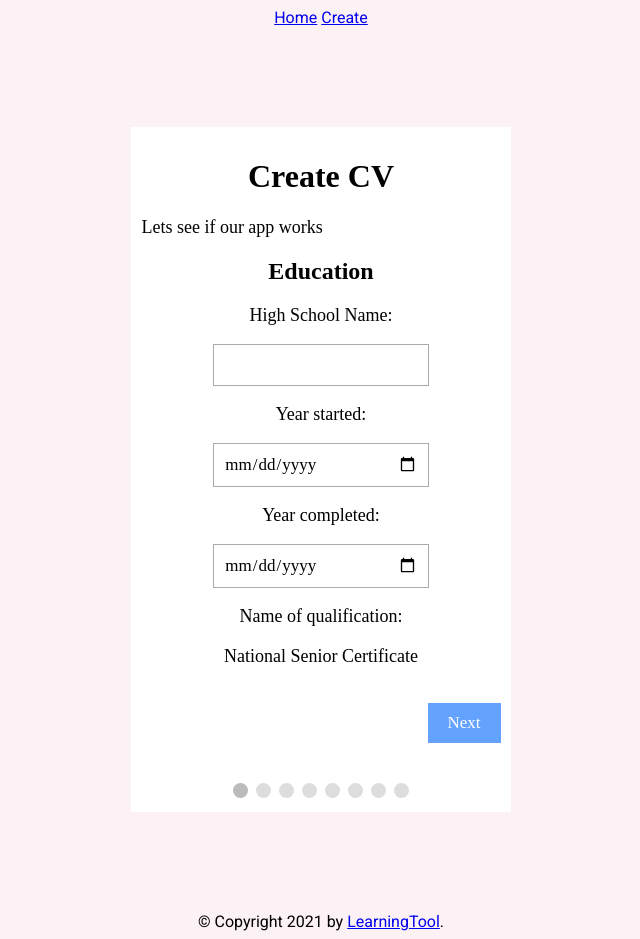
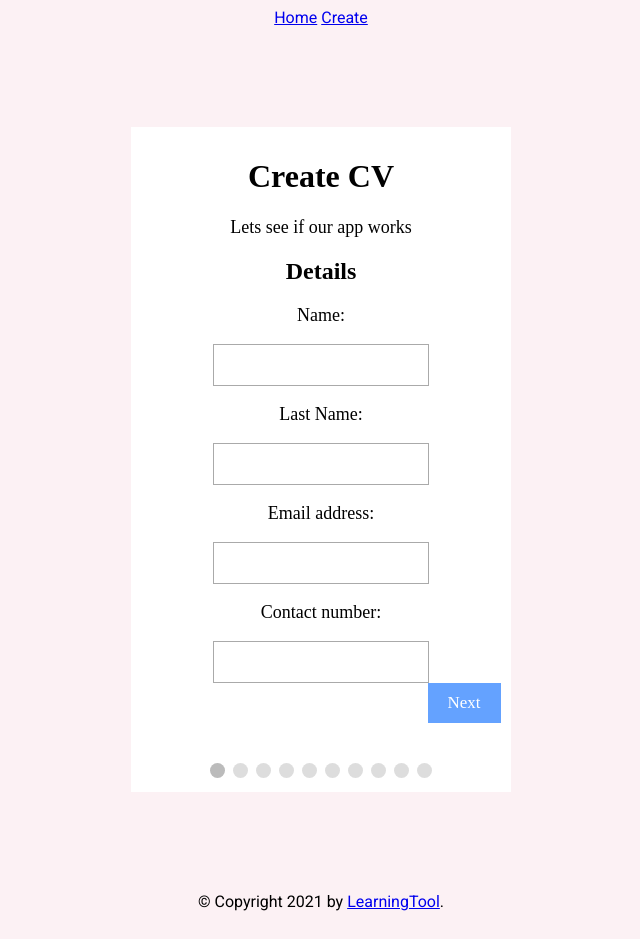
Before and after one commit to TonyMudau/cv_project, a Flask app: page /create1.html in a window 1280 px wide. Shown: the whole page, without its empty margins (319-959 px from the left). After the commit the page ends 911 px from the top, so only its background shows below. Run offline with Flask 2, Linux system fonts and the light colour scheme.

Commit message:
from neo2

```diff
--- a/app.py
+++ b/app.py
@@ -65,6 +65,33 @@ def create_cv():
     except:
         sql = ''
 ##Interpersonal skills
+    try:
+        Teamwork = request.form['-Teamwork']
+    except:
+        Teamwork = ''
+    try:
+        V_t = request.form['Verbal & written communication']
+    except:
+         V_t = ''
+    try:
+        Dependability = request.form['Dependability']
+    except:
+        Dependability  = ''
+    try:
+        Responsibility = request.form['Responsibility']
+    except:
+        Responsibility = ''
+    try:
+        Empathy = request.form['Empathy']
+    except:
+        Empathy = ''
+    try:
+        negotiator = request.form['negotiator']
+    except:
+        negotiator = ''
+
+
+
 
 ##Education
     #high school
@@ -72,9 +99,28 @@ def create_cv():
     Start_HS = request.form['start_HS_year']
     finish_HS = request.form['finish_HS_year']
 
+    #Uni/college
+    start_college_year = request.form['start_college_year']
+    finish_college_year = request.form['finish_college_year']
+    college_name = request.form['college_name']
+    qualification = request.form['qualification']
 
-##Certificates
+##Skills you are interested in
 
+
+
+##Online Certificates
+    #Certificate 1
+    cert_name = request.form['cert_name']
+    site = request.form['site']
+    cert_date = request.form['cert_name']
+    cert_id = request.form['cert_id']
+
+##Other Skills
+    other_skill1 =  request.form['other_skill1']
+    other_skill2 =  request.form['other_skill2']
+    other_skill3 =  request.form['other_skill3']
+    other_skill4 =  request.form['other_skill4']
 ##Work experience
 
 ##References
@@ -93,7 +139,7 @@ def create_cv():
             self.cell(66)
             # Title
             if self.page_no() == 1:
-                self.cell(30, 20, f'{name} {last_name}', border=False, ln=1)
+                self.cell(30, 20, f'{last_name} {last_name}', border=False, ln=1)
             else:
                 self.cell(30,20," ")
             # Line break
@@ -158,57 +204,59 @@ Residential Area:               {street}, {suburb}, {city}, {province}""")
     pdf.heading('About me')
     pdf.lines(21,92,190,92)
     pdf.paragraph(f"""I am an honest and hard-working individual who believes in quality work, continuous learning and sharing
-information. I am interested in learning data science, big-data, mechine learning, user experience and digital marketing. My life goal is to contribute to education and financial
+information. I am interested in learning {learning1}, {learning2} and {learning3}. My life goal is to contribute to education and financial
 innovation in Africa. I currently code using {html} {css} {python} {java}""")
 ##Education
     pdf.heading('Education')
     #pdf.lines(21,124,190,124)
     pdf.paragraph(f"""{Start_HS} - {finish_HS}                                                                                     National Senior Certificate
                                                                                                               School: {HS_name}""")
-    pdf.paragraph(f"""{Start_HS} - {finish_HS}                                                                            National Senior Certificate
-                                                                                                              School: {HS_name}""")
+    pdf.paragraph(f"""{start_college_year} - {finish_college_year}                                                                           {qualification}
+                                                                                                              School: {college_name}""")
 ##Certificates
     pdf.heading('Online Certificates')
-    pdf.paragraph(f"""2013-2016                                                                                     National Senior Certificate
-                                                                                                       School: St Francis College""")
-    pdf.paragraph(f"""2017-2021                                                                                     Bachelor of Economics Honours
-                                                                                                       Rhodes University""")
+    pdf.paragraph(f"""   {cert_name}
+    Completed: {cert_date}
+    ID:   {cert_id}  """)
 ##Skills
     pdf.heading(f"""Skills""")
     #pdf.lines(21,170,190,170)
+
+##Interpersonal skills
+    pdf.paragraph(f"""Interperonal Skills                                                                       - {Teamwork}
+                                                                                                                - {V_t}
+                                                                                                                - {Dependability}
+                                                                                                                - {Responsibility}
+                                                                                                                - {Empathy}
+                                                                                                                - {negotiator}""")
 ##Computer skills
-    pdf.paragraph(f"""Computer Skills                                                                   - {javascript}
-                                                                                                        - {html}
-                                                                                                        - {css}
-                                                                                                        - {python}
-                                                                                                        - {java}
-                                                                                                        - {sql}""")
-##Interpersonal skills
-    pdf.paragraph(f"""Interperonal Skills                                                                       - Good communicator
-                                                                                                                - Planner
-                                                                                                                - Alert""")
+    pdf.paragraph(f"""Computer Skills                                                                           - {javascript}
+                                                                                                                - {html}
+                                                                                                                - {css}
+                                                                                                                - {python}
+                                                                                                                - {java}
+                                                                                                                - {sql}""")
 ##Other skills
-    pdf.paragraph(f"""Computer Skills                                                                   - {javascript}
-                                                                                                        - {html}
-                                                                                                        - {css}
-                                                                                                        - {python}
-                                                                                                        - {java}
-                                                                                                        - {sql}""")
+    pdf.paragraph(f"""Other Skills                                                                              - {other_skill1}
+                                                                                                                - {other_skill2}
+                                                                                                                - {other_skill3}
+                                                                                                                - {other_skill4}
+                                                                                                                        """)
 ##Work experience
     pdf.heading('Work Experience')
     #pdf.lines(21,124,190,124)
-    pdf.paragraph(f"""2019-2018                                                                   - Tutor
-                                                                                                        - {html}
-                                                                                                        - {css}
-                                                                                                        - {python}
-                                                                                                        - {java}
-                                                                                                        - {sql}""")
-    pdf.paragraph(f"""2019-2018                                                                   - Tutor
-                                                                                                        - {html}
-                                                                                                        - {css}
-                                                                                                        - {python}
-                                                                                                        - {java}
-                                                                                                        - {sql}""")
+    pdf.paragraph(f"""2019-2018                                                                                 - Tutor
+                                                                                                                - {html}
+                                                                                                                - {css}
+                                                                                                                - {python}
+                                                                                                                - {java}
+                                                                                                                - {sql}""")
+    pdf.paragraph(f"""2019-2018                                                                                 - Tutor
+                                                                                                                - {html}
+                                                                                                                - {css}
+                                                                                                                - {python}
+                                                                                                                - {java}
+                                                                                                                - {sql}""")
 ##Volunteering
     pdf.heading('Volunteering')
     #pdf.lines(21,124,190,124)
@@ -216,10 +264,10 @@ innovation in Africa. I currently code using {html} {css} {python} {java}""")
                                                                                                         """)
 ##References
     pdf.heading('References')
-    pdf.paragraph(f"""Contact:                                                                   hgkgfkjtykj
-                                                                                                gjhgfjfgjhj
-                                                                                                ghjhfjfjrf
-                                                                                                        """)
+    pdf.paragraph(f"""Contact:                                  hgkgfkjtykj
+                                                                gjhgfjfgjhj
+                                                                ghjhfjfjrf
+                                                                """)
 
 
 
--- a/forms.py
+++ b/forms.py
@@ -45,6 +45,7 @@ class PersonalDetails(FlaskForm):
     other_skill1 =  StringField('other_skill1', validators=[DataRequired(), Length(min=2, max=20)])
     other_skill2 =  StringField('other_skill2', validators=[DataRequired(), Length(min=2, max=20)])
     other_skill3 =  StringField('other_skill3', validators=[DataRequired(), Length(min=2, max=20)])
+    other_skill4 =  StringField('other_skill3', validators=[DataRequired(), Length(min=2, max=20)])
 ##Work Experience
     job_name =  StringField('cert_name', validators=[DataRequired(), Length(min=2, max=20)])
     site = StringField('cert_site', validators=[DataRequired(), Length(min=2, max=20)])
--- a/templates/create1.html
+++ b/templates/create1.html
@@ -13,14 +13,15 @@
 <!--Header-->
   <h1>Create CV</h1>
 <!--#Paragraph-->
-<p>Lets see if our app works </p>
+<center><p>Lets see if our app works </p></center>
+
 
 <center>
 <form id="regForm" action="{{ url_for('create_cv') }}" method="POST">
 
 
     <!-- One "tab" for each step in the form: -->
-<!--
+
     <div class="tab"><h2>Details</h2>
         <center><p>Name:</p></center>
         {{form.name(class="form-control form-control-lg", size=30)}}
@@ -30,9 +31,9 @@
         {{form.email_address(class="form-control form-control-lg", size=30)}}
         <center><p>Contact number:</p></center>
         {{form.cell_num(class="form-control form-control-lg", size=30)}}
-     </div>      -->
+     </div>
 
-    <!-- <div class="tab"><h2>Address</h2>
+    <div class="tab"><h2>Address</h2>
         <center><p>Street:</p></center>
         {{form.street(class="form-control form-control-lg", size=30)}}
         <center><p>Suburb:</p></center>
@@ -42,7 +43,7 @@
         <center><p>Province:</p></center>
         {{form.province(class="form-control form-control-lg", size=30)}}
         <center><p></p></center>
-    </div>  -->
+    </div>
 
     <div class="tab"><h2>Education</h2>
       <center><p>High School Name:</p></center>
@@ -52,13 +53,13 @@
       <center><p>Year completed:</p></center>
       {{form.finish_HS_year(class="form-control form-control-lg", size=30)}}
       <center><p>Name of qualification:</p></center>
-     <center><p style="width:215px;height:40px;border:1px solid #0000;">National Senior Certificate</p></center>
+     <center><p style="width:215px;height:40px;border:1px solid #000;">National Senior Certificate</p></center>
       <center><p></p></center>
   </div>
 
   <div class="tab"><h2>Education</h2>
     <center><p>Name of College/University:</p></center>
-    {{form.school_name(class="form-control form-control-lg", size=30)}}
+    {{form.college_name(class="form-control form-control-lg", size=30)}}
     <center><p>Year started:</p></center>
     {{form.start_college_year(class="form-control form-control-lg", size=30)}}
     <center><p>Year completed:</p></center>
@@ -67,6 +68,34 @@
     {{form.qualification(class="form-control form-control-lg", size=30)}}
     <center><p></p></center>
 </div>
+
+
+<div class="tab"><h2>Online Certificate</h2>
+  <center><p>Certificate:</p></center>
+  {{form.cert_name(class="form-control form-control-lg", size=30)}}
+  <center><p>From (site url):</p></center>
+  {{form.site(class="form-control form-control-lg", size=30)}}
+  <center><p>Date completed:</p></center>
+  {{form.cert_date(class="form-control form-control-lg", size=30)}}
+  <center><p>Name of qualification:</p></center>
+  {{form.cert_id(class="form-control form-control-lg", size=30)}}
+  <center><p></p></center>
+</div>
+
+<!-- Other skills -->
+
+<div class="tab"><h2>List any other skills</h2>
+
+  {{form.other_skill1(class="form-control form-control-lg", size=30)}}
+  <br>
+  {{form.other_skill2(class="form-control form-control-lg", size=30)}}
+
+  {{form.other_skill3(class="form-control form-control-lg", size=30)}}
+
+  {{form.other_skill4(class="form-control form-control-lg", size=30)}}
+  <center><p></p></center>
+</div>
+
 
 
 
@@ -83,39 +112,39 @@
 
 
 
-    <!-- checkbox table for somethings
+    <!-- checkbox table for Interpersonal skills  -->
     <div class="tab">
       <div class="card">
         <table style="width: 80%" >
-          <center><h3>Select the coding languages you have experience with</h3></center>
+          <center><h3>Select your interpersonal skills</h3></center>
 
           <tr>
             <td>
               <div class="checkbox-container">
               <label class="checkbox-label">
-                  <input  type="checkbox" name='html' value='html'>
+                  <input  type="checkbox" name='Teamwork' value='-Teamwork'>
                   <span class="checkbox-custom rectangular"></span>
               </label>
-              <div class="input-title">html</div>
+              <div class="input-title">Teamwork</div>
               </div>
             </td>
             <td>
               <div class="checkbox-container">
               <label class="checkbox-label">
-            <input  type="checkbox" name='css' value='css'>
+            <input  type="checkbox" name='Verbal & written communication' value='Verbal & written communication'>
             <span class="checkbox-custom rectangular"></span>
             </label>
-            <div class="input-title">css</div>
+            <div class="input-title">Verbal & written communication</div>
             </div>
           </td>
 
             <td>
               <div class="checkbox-container">
                 <label class="checkbox-label">
-                    <input type="checkbox" name="python" value="python">
+                    <input type="checkbox" name="Dependability" value="Dependability">
                     <span class="checkbox-custom rectangular"></span>
                 </label>
-                <div class="input-title">python</div>
+                <div class="input-title">Dependability</div>
                 </div>
             </td>
           </tr>
@@ -123,28 +152,28 @@
             <td>
               <div class="checkbox-container">
                 <label class="checkbox-label">
-                    <input type="checkbox" name="Java" value="Java">
+                    <input type="checkbox" name="Responsibility" value="Responsibility">
                     <span class="checkbox-custom rectangular"></span>
                 </label>
-                <div class="input-title">Java</div>
+                <div class="input-title">Responsibility</div>
                 </div>
             </td>
             <td>
               <div class="checkbox-container">
                 <label class="checkbox-label">
-                    <input type="checkbox" name="javascript" value="javascript">
+                    <input type="checkbox" name="Empathy" value="Empathy">
                     <span class="checkbox-custom rectangular"></span>
                 </label>
-                <div class="input-title">javascript</div>
+                <div class="input-title">Empathy</div>
                 </div>
           </td>
             <td>
               <div class="checkbox-container">
                 <label class="checkbox-label">
-                    <input type="checkbox" name="SQL" value="SQL">
+                    <input type="checkbox" name="negotiator" value="negotiator">
                     <span class="checkbox-custom rectangular"></span>
                 </label>
-                <div class="input-title">SQL</div>
+                <div class="input-title">negotiator</div>
                 </div>
             </td>
           </tr>
@@ -152,7 +181,7 @@
     </div>
     </div>
 
- -->
+
 
 
         <!-- checkbox table for languages  -->
@@ -262,6 +291,8 @@
         </div>
 
 
+
+
         <div style="overflow:auto;">
           <div style="float:right;">
             <button type="button" id="prevBtn" onclick="nextPrev(-1)">Previous</button>
@@ -271,6 +302,8 @@
 
         <!-- Circles which indicates the steps of the form: -->
         <div style="text-align:center;margin-top:40px;">
+          <span class="step"></span>
+          <span class="step"></span>
           <span class="step"></span>
           <span class="step"></span>
           <span class="step"></span>
```
Also changed, not shown: 1 other file.
